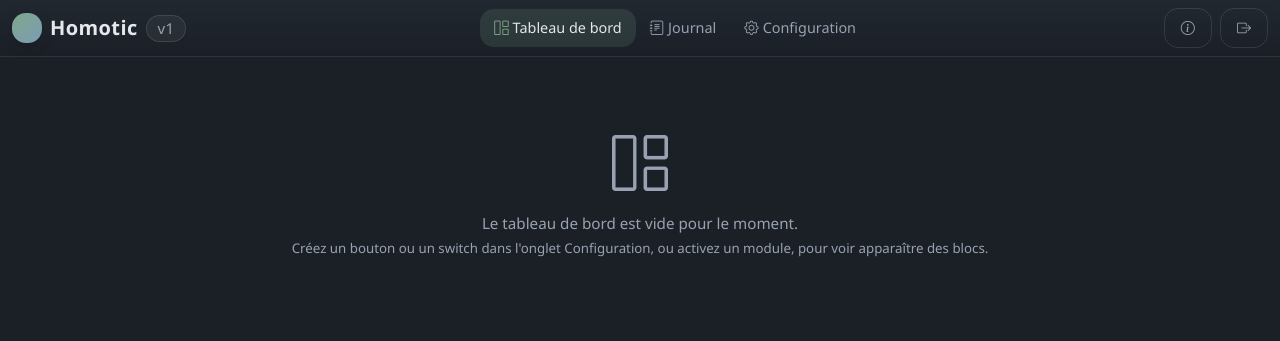
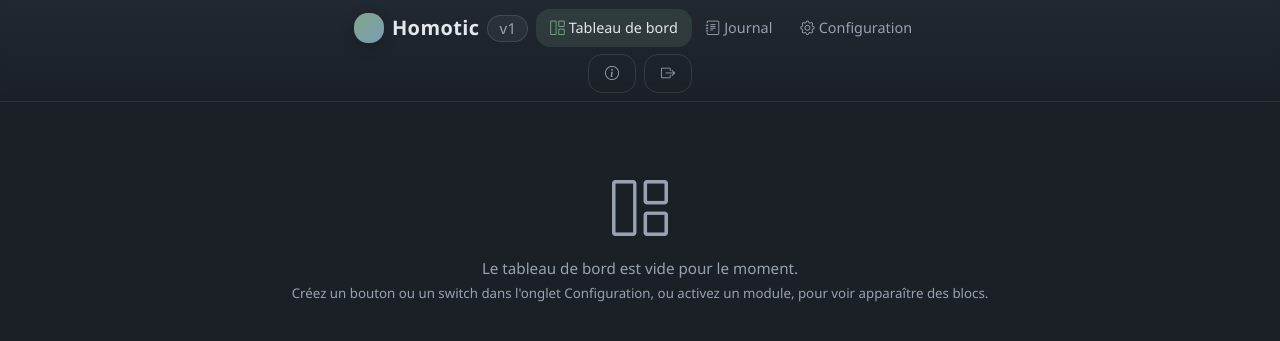
Before and after one commit to RomainGuillon/Homotic, a Django app: page / in a window 1280 px wide. Shown: the top 341 px of the page. Run offline with Django 5.2, Linux system fonts and the light colour scheme; the visitor is signed in with stand-in values (Sample User, id 1); data comes from the database, SQL or seed files in the repository; data that the repository does not hold is empty.

Commit message:
Barre de navigation : onglets seuls en haut, icônes sur une seconde ligne

```diff
--- a/core/templates/core/base.html
+++ b/core/templates/core/base.html
@@ -11,46 +11,56 @@
   <style>
     body { min-height: 100vh; }
 
-    /* Barre de navigation en trois colonnes : les deux latérales font « 1fr »
-       — donc exactement la même largeur quel que soit leur contenu — et les
-       onglets prennent « auto » au centre.
+    /* Barre de navigation en deux lignes fixes.
 
-       Un grid plutôt qu'un flex : « flex-fill » vaut flex:1 1 auto, si bien
-       que chaque côté conserve la largeur de son contenu avant de partager
-       l'espace restant. Les onglets se décalaient donc d'une page à l'autre
-       selon les boutons d'actions. Pire, sur le tableau de bord la zone
-       d'actions passait à la ligne et la marque absorbait tout l'espace. */
+       Ligne 1 : la marque à gauche, les onglets centrés dans la place qui
+       reste à côté d'elle — d'où la grille « auto 1fr », la colonne des
+       onglets occupant tout le reste et les centrant en son sein.
+
+       Ligne 2 : les icônes d'action (rafraîchir, organiser, à propos,
+       déconnexion…). Elle existe sur toutes les pages, même quand elle ne
+       porte que deux boutons : c'est ce qui garantit que la ligne des
+       onglets est rigoureusement la même partout. Les mêler aux onglets, sur
+       une seule ligne, faisait bouger ces derniers d'une page à l'autre
+       selon les boutons présents. */
     .barre-nav {
+      display: flex;
+      flex-direction: column;
+      gap: .35rem;
+      width: 100%;
+    }
+    .barre-onglets {
       display: grid;
-      grid-template-columns: 1fr auto 1fr;
+      grid-template-columns: auto 1fr;
       align-items: center;
       gap: .5rem;
     }
-    .barre-nav > * { min-width: 0; }
+    .barre-onglets > * { min-width: 0; }
+    .barre-onglets .nav { flex-wrap: wrap; justify-content: center; }
+    .zone-actions {
+      display: flex;
+      align-items: center;
+      justify-content: flex-end;
+      flex-wrap: wrap;
+      gap: .5rem;
+      row-gap: .25rem;
+    }
 
-    /* Les actions passent à la ligne dans leur propre colonne plutôt que de
-       déborder sur les onglets : entre 1200 et 1700 px, les boutons du
-       tableau de bord ne tiennent pas sur une seule ligne. La barre grandit
-       en hauteur, les onglets ne bougent pas d'un pixel. */
-    .barre-nav .zone-actions { flex-wrap: wrap; row-gap: .25rem; }
-
-    /* En dessous de ~1700 px, les douze onglets laissent trop peu de place
-       aux colonnes latérales : les actions s'empilent alors sur quatre
-       lignes, ce qui est laid. On passe en colonne unique centrée, plus
-       lisible. Seuil à ajuster si le nombre d'onglets change beaucoup. */
-    @media (max-width: 1699.98px) {
-      .barre-nav { grid-template-columns: 1fr; justify-items: center; }
-      .barre-nav .zone-actions { justify-content: center; }
+    /* Écrans étroits : la marque passe au-dessus des onglets plutôt que de
+       les comprimer, et les actions se centrent. */
+    @media (max-width: 991.98px) {
+      .barre-onglets { grid-template-columns: 1fr; justify-items: center; }
+      .zone-actions { justify-content: center; }
     }
   </style>
 </head>
 <body>
-  {% comment %} Trois colonnes de grille : les latérales en « 1fr » sont
-     rigoureusement égales, les onglets restent donc au centre exact quels que
-     soient les boutons d'actions de la page. Voir la règle .barre-nav
-     ci-dessus pour pourquoi ce n'est pas un flex. {% endcomment %}
+  {% comment %} Deux lignes : les onglets seuls en haut, les icônes d'action
+     en dessous. Voir les règles .barre-nav / .barre-onglets ci-dessus.
+     {% endcomment %}
   <nav class="navbar bg-body-tertiary border-bottom mb-4">
     <div class="container-fluid barre-nav">
+     <div class="barre-onglets">
       <span class="navbar-brand d-flex align-items-center gap-2 m-0">
         <span style="width:30px;height:30px;border-radius:var(--r-md);
                      background:linear-gradient(140deg, var(--accent-sage), var(--accent-steel));
@@ -76,12 +86,12 @@
             <i class="bi bi-gear me-1"></i>Configuration</a>
         </li>
       </ul>
-      {% comment %} Actions propres à la page, dans la barre de navigation :
-         évite une seconde ligne juste pour quelques boutons. La zone existe
-         toujours, même vide : c'est la colonne symétrique de la marque, et
-         c'est cette symétrie qui tient le centrage des onglets.
-         {% endcomment %}
-      <div class="zone-actions d-flex align-items-center justify-content-end gap-2">
+     </div>
+
+      {% comment %} Seconde ligne : les actions propres à la page, puis celles
+         communes à toutes. Les tenir à l'écart de la ligne des onglets est ce
+         qui empêche celle-ci de bouger d'une page à l'autre. {% endcomment %}
+      <div class="zone-actions">
         {% block nav_actions %}{% endblock %}
         <button type="button" class="btn btn-sm btn-outline-secondary"
                 data-bs-toggle="modal" data-bs-target="#modalAPropos"
```
